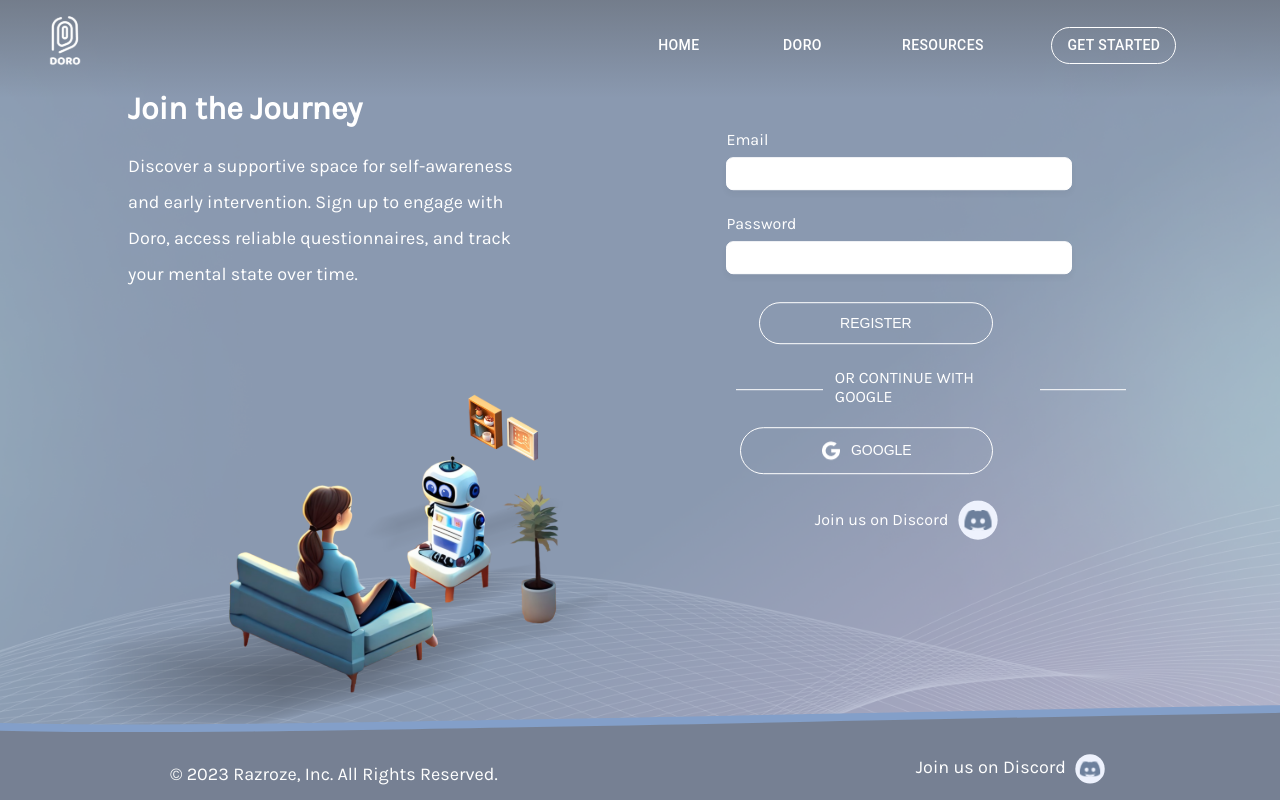
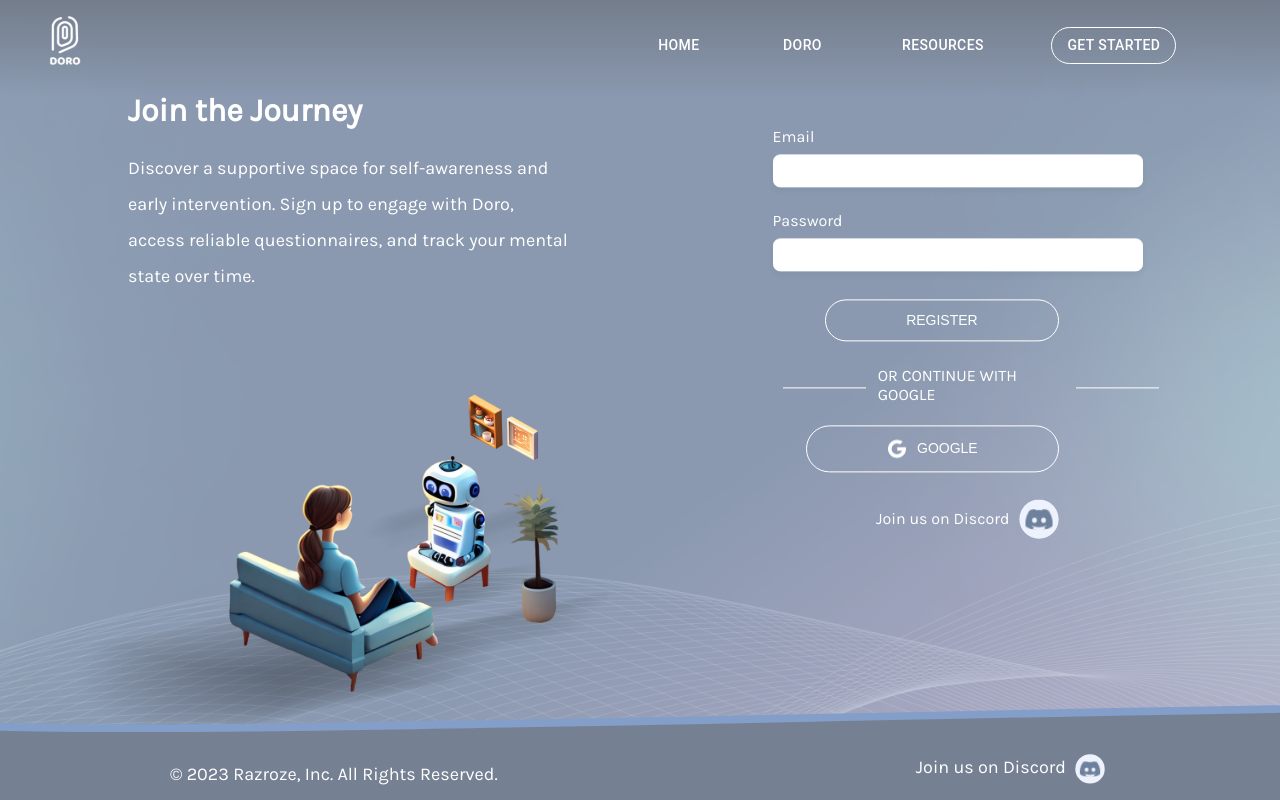
Before and after one commit to rastin1379/doro-frontend, a React (Create React App) app: page /get-started in a window 1280 px wide. Built offline with nearby package versions, Linux system fonts and the light colour scheme.

Commit message:
css changes for login page

```diff
--- a/src/styles/getStartedPage.css
+++ b/src/styles/getStartedPage.css
@@ -33,7 +33,7 @@
     align-items: flex-end;
     width: 100%;
     padding-left: 10%;
-    padding-right: 10%;
+    padding-right: 4%;
     gap: 2rem;
     flex-direction: column;
 }
@@ -125,6 +125,7 @@
     display: flex;
     align-items: center;
     gap: 2px;
+    width: 90%;
 }
 
 .line {
```
